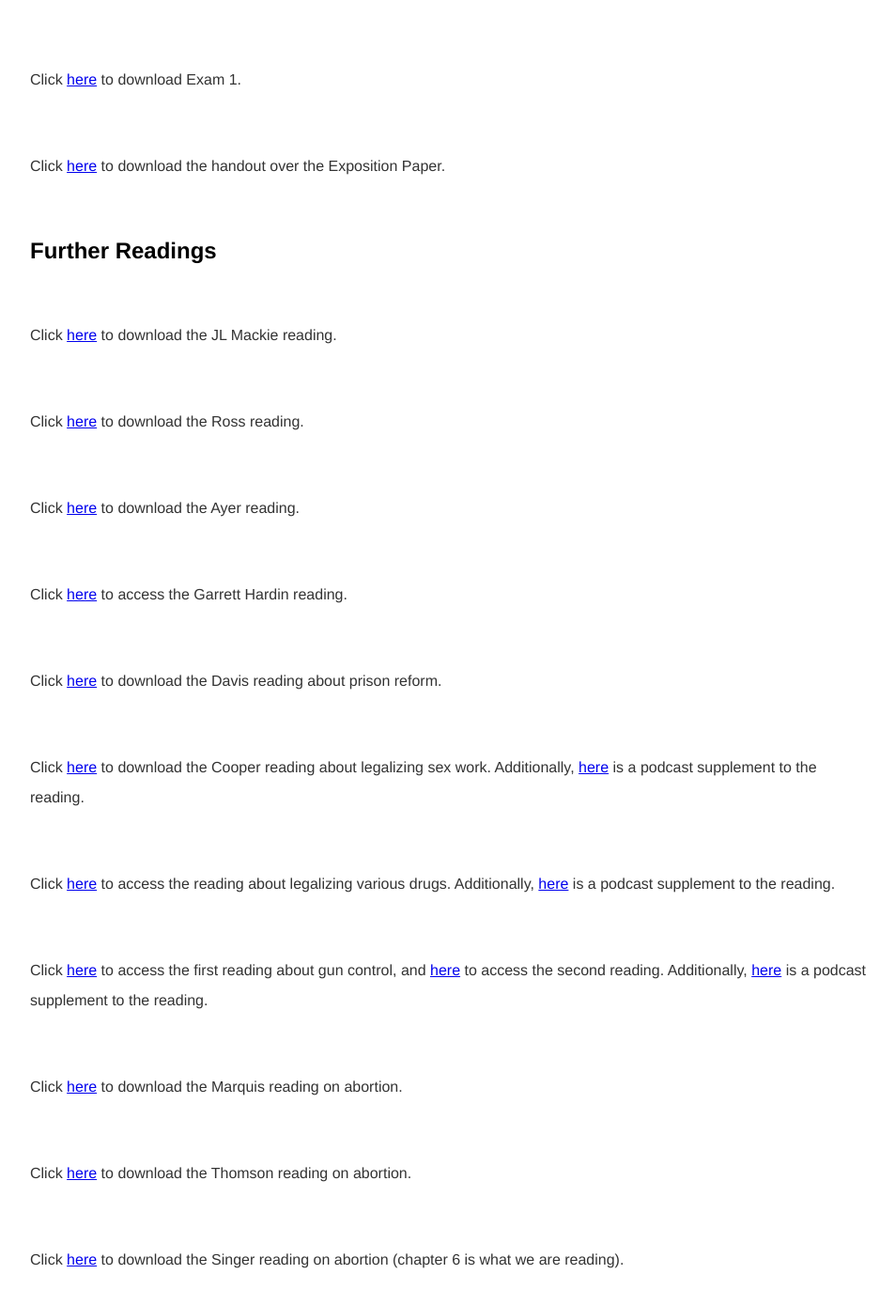
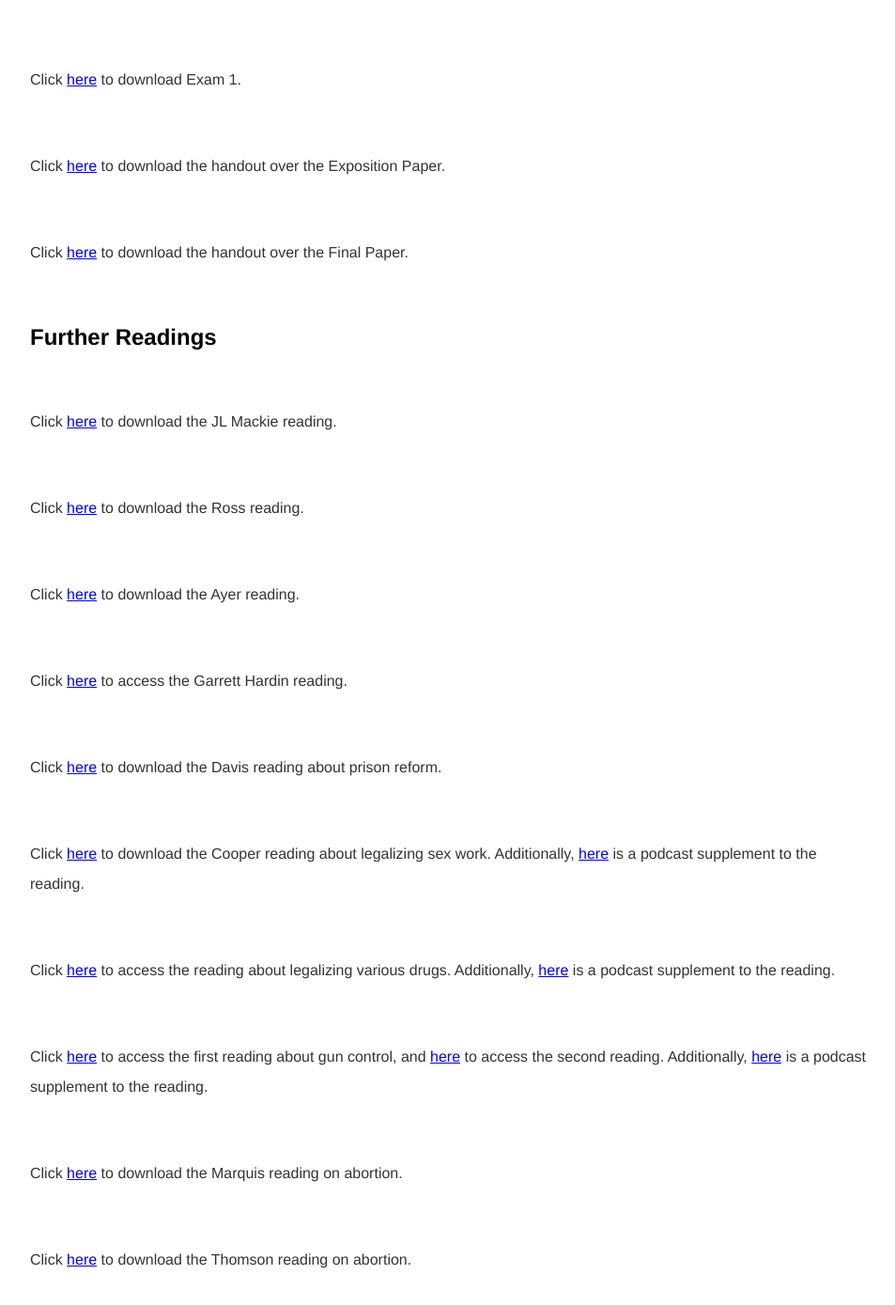
Before and after one commit to kevinjpatton/kevinjpatton.github.io, a Jekyll site: the page built from teaching/phil_2030/index.html, in a window 1280 px wide and 1400 px high, scrolled down 326 px. Shown: the top 1389 px of the window at 94% size, without its empty margins (160-1113 px from the left). Built offline with Jekyll 4.4.1, drawn with Linux system fonts in a browser that asks for light colours; Markdown is read by kramdown in place of the engine named in the settings; some of the changed text lies outside the part shown.

Commit message:
Update index.html

```diff
--- a/teaching/phil_2030/index.html
+++ b/teaching/phil_2030/index.html
@@ -7,6 +7,7 @@
 <p>Click <a href="/banda/Russ Shafer-Landau - Fundamentals of Ethics .pdf" target="_blank">here</a> to download the textbook.</p>
 <p>Click <a href="/teaching/phil_2030/Exam 1 - No Mackie - Modified Sp23.pdf" target="_blank">here</a> to download Exam 1.</p>
 <p>Click <a href="/teaching/phil_2030/Spring2023_ExpoPaper.pdf" target="_blank">here</a> to download the handout over the Exposition Paper.</p>
+<p>Click <a href="/teaching/phil_2030/Handout - Final Paper - 2030.pdf" target="_balnk">here</a> to download the handout over the Final Paper.</p>
 <h2>Further Readings</h2>
 <p>Click <a href="/banda/JL Mackie - The Subjectivity of Values.pdf" target="_blank">here</a> to download the JL Mackie reading.</p>
 <p>Click <a href="/teaching/phil_2030/W.D. Ross - What Makes Right Actions Right.pdf" target="_blank">here</a> to download the Ross reading.</p>
@@ -19,6 +20,7 @@
 <p>Click <a href="/teaching/phil_2030/Don Marquis - Why Abortion is Wrong.pdf" target="_blank">here</a> to download the Marquis reading on abortion.</p>
 <p>Click <a href="/teaching/phil_2030/Judith Jarvis Thomson - A Defense of Abortion.pdf" target="_blank">here</a> to download the Thomson reading on abortion.</p>
 <p>Click <a href="/teaching/phil_2030/Peter Singer - Practical Ethics.pdf" target="_blank">here</a> to download the Singer reading on abortion (chapter 6 is what we are reading).</p>
+<p>Click <a href="/banda/Matthew Kramer - The Ethics of Capital Punishment.pdf" target="_blank">here</a> to download the reading over Capital Punishment.</p>
 
 <h2>Handouts</h2>
 <p>Click <a href="/teaching/phil_2030/Handout - Hedonism.pdf" target="_blank">here</a> to download the handout over Hedonism.</p>
```
